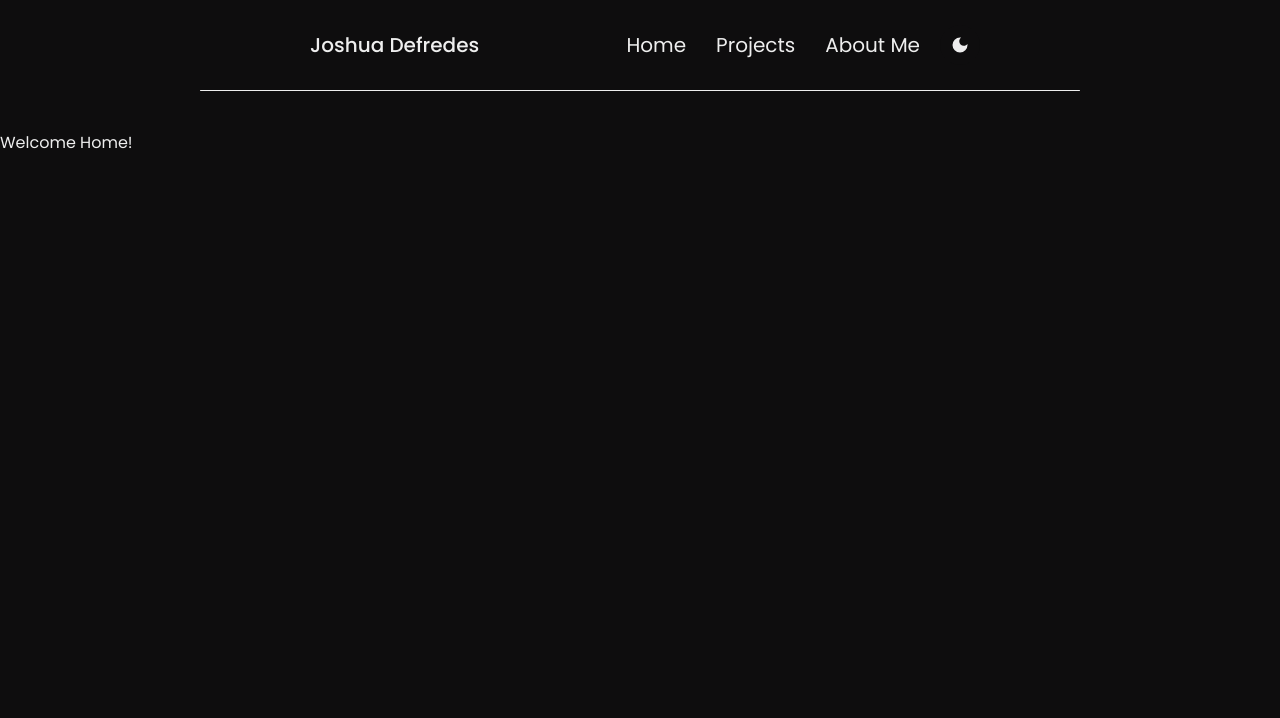
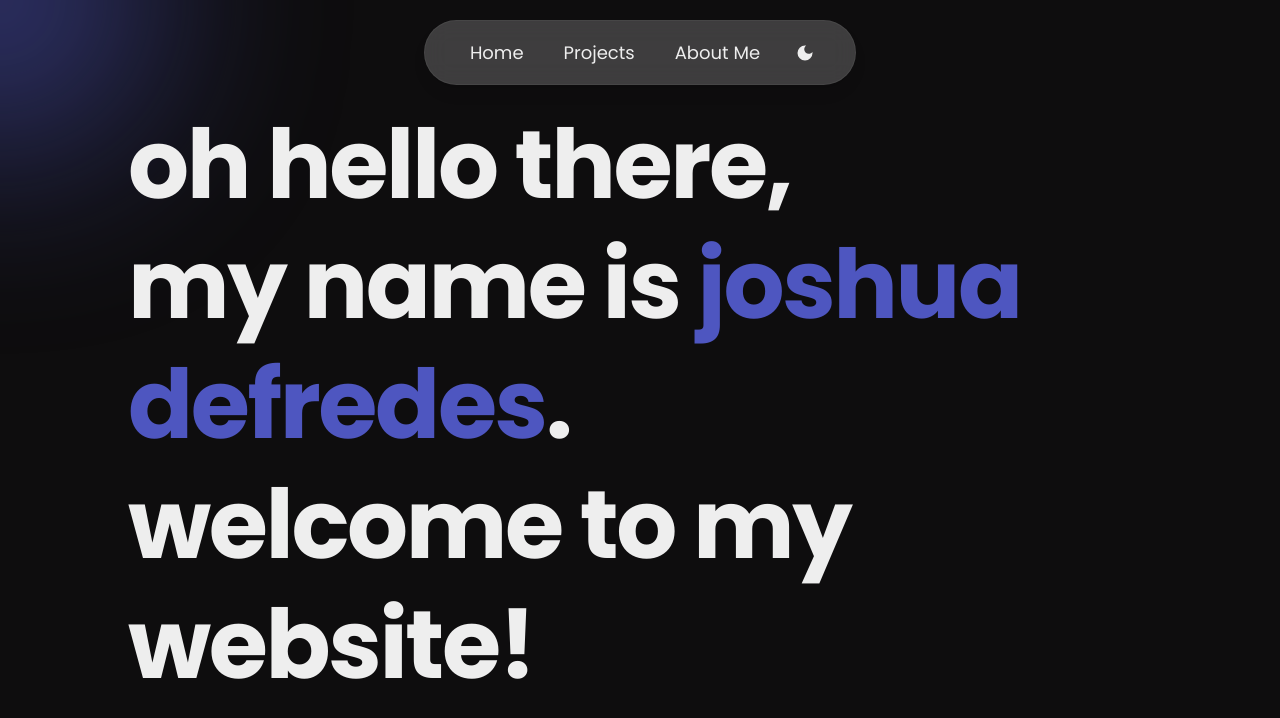
Before and after one commit to cheesyriver/My-Personal-Website, a Next.js app in the folder my-portfolio/: page / in a window 1280 px wide. Shown: the top 718 px of the page. Built offline with nearby package versions, Linux system fonts and the light colour scheme.

Commit message:
Edited home page design

```diff
--- a/my-portfolio/app/components/NavBar.tsx
+++ b/my-portfolio/app/components/NavBar.tsx
@@ -4,26 +4,22 @@ import ThemeToggle from "./ThemeToggle";
 function NavBar() {
   return (
     <>
-      <nav className="flex flex-row items-center justify-between px-[50px] py-[25px] mx-[250px] my-[0px]">
-        <Link href="/" className="text-[20px] font-[500] py-[5px] px-[10px] cursor-pointer select-none">
-          Joshua Defredes
-        </Link>
-
+      <nav className="sticky top-0 z-50 flex flex-row items-center justify-evenly px-[30px] py-[10px] mx-auto w-max min-w-[20vw] bg-(--opaque-color) backdrop-blur-md border border-(--border-color) rounded-full shadow-lg mt-5">
         <ul className="flex items-center justify-center flex-row gap-[10px]">
-          <li className="list-none hover:bg-(--base-variant) rounded-[50px] cursor-pointer">
-            <Link href="/" className="inline-block text-[20px] px-[10px] py-[5px]">
+          <li className="list-none hover:bg-(--base-variant) rounded-[50px] cursor-pointer transition-all duration-[0.4s]">
+            <Link href="/" className="inline-block text-[18px] px-[15px] py-[8px]">
               Home
             </Link>
           </li>
 
-          <li className="list-none hover:bg-(--base-variant) rounded-[50px] cursor-pointer">
-            <Link href="/projects" className="inline-block text-[20px] px-[10px] py-[5px]">
+          <li className="list-none hover:bg-(--base-variant) rounded-[50px] cursor-pointer transition-all duration-[0.4s]">
+            <Link href="/projects" className="inline-block text-[18px] px-[15px] py-[8px]">
               Projects
             </Link>
           </li>
 
-          <li className="list-none hover:bg-(--base-variant) rounded-[50px] cursor-pointer">
-            <Link href="/about" className="inline-block text-[20px] px-[10px] py-[5px]">
+          <li className="list-none hover:bg-(--base-variant) rounded-[50px] cursor-pointer transition-all duration-[0.4s]">
+            <Link href="/about" className="inline-block text-[18px] px-[15px] py-[8px]">
               About Me
             </Link>
           </li>
@@ -31,8 +27,6 @@ function NavBar() {
           <ThemeToggle />
         </ul>
       </nav>
-
-      <hr className="block h-[1px] rounded-[1px] mx-[200px] mb-[5vh]" />
     </>
   );
 }
--- a/my-portfolio/app/components/ThemeToggle.tsx
+++ b/my-portfolio/app/components/ThemeToggle.tsx
@@ -24,7 +24,7 @@ function ThemeToggle() {
 
 
     return (
-        <button id="color-mode-toggle" className="h-[40px] w-[40px] bg-(--base-color) rounded-[50%] flex items-center justify-center px-[10px] hover:cursor-pointer hover:bg-(--base-variant)" onClick={ handleClick }>
+        <button id="color-mode-toggle" className="h-[40px] w-[40px] rounded-[50%] flex items-center justify-center px-[10px] hover:cursor-pointer hover:bg-(--base-variant) transition-all duration-[0.4s]" onClick={ handleClick }>
             {theme === "darkmode" ? <svg id="moon" className="fill-(--primary-text)" xmlns="http://www.w3.org/2000/svg" height="24px" viewBox="0 -960 960 960" width="24px" fill="#e3e3e3"><path d="M480-120q-150 0-255-105T120-480q0-150 105-255t255-105q14 0 27.5 1t26.5 3q-41 29-65.5 75.5T444-660q0 90 63 153t153 63q55 0 101-24.5t75-65.5q2 13 3 26.5t1 27.5q0 150-105 255T480-120Z"/></svg>: <svg id="sun" className="fill-(--primary-text)" xmlns="http://www.w3.org/2000/svg" height="24px" viewBox="0 -960 960 960" width="24px" fill="#e3e3e3"><path d="M480-280q-83 0-141.5-58.5T280-480q0-83 58.5-141.5T480-680q83 0 141.5 58.5T680-480q0 83-58.5 141.5T480-280ZM200-440H40v-80h160v80Zm720 0H760v-80h160v80ZM440-760v-160h80v160h-80Zm0 720v-160h80v160h-80ZM256-650l-101-97 57-59 96 100-52 56Zm492 496-97-101 53-55 101 97-57 59Zm-98-550 97-101 59 57-100 96-56-52ZM154-212l101-97 55 53-97 101-59-57Z"/></svg>}
         </button>
     )
--- a/my-portfolio/app/globals.css
+++ b/my-portfolio/app/globals.css
@@ -9,7 +9,9 @@
   --base-variant: #1b191c;
   --primary-text: #eeeeee;
   --secondary-text: #d7d7d8;
-  --accent-color: #4635b1;
+  --accent-color: #4e56c0;
+  --opaque-color: #ffffff33;
+  --border-color: #ffffff0d;
 }
 
 .lightmode{
@@ -17,7 +19,9 @@
   --base-variant: #e3e3e3;
   --primary-text: #0e0d0e;
   --secondary-text: #353238;
-  --accent-color: #4635b1;
+  --accent-color: #4e56c0;
+  --opaque-color: #0000001a;
+  --border-color: #0000000d;
 }
 
 body{
--- a/my-portfolio/app/page.tsx
+++ b/my-portfolio/app/page.tsx
@@ -1,7 +1,37 @@
+"use client";
+import { useEffect, useState } from "react";
+
 export default function Home() {
+  const [mousePos, setMousePos] = useState({ x: 0, y: 0 });
+
+  useEffect(() => {
+    const handleMouseMove = (e: { clientX: any; clientY: any; }) => {
+      setMousePos({ x: e.clientX, y: e.clientY });
+    };
+
+    window.addEventListener("mousemove", handleMouseMove);
+    return () => window.removeEventListener("mousemove", handleMouseMove);
+  }, []);
+
   return (
-    <main className="">
-      <h1>Welcome Home!</h1>
+    <main className="relative flex flex-col items-start justify-center min-h-[80vh] overflow-hidden bg-[--base-colour]">
+
+      <div
+        className="pointer-events-none fixed z-0 rounded-full blur-[100px] opacity-60"
+        style={{
+          width: '300px',
+          height: '300px',
+          backgroundColor: 'var(--accent-color)',
+          left: mousePos.x - 150,
+          top: mousePos.y - 150,
+        }}
+      />
+
+      <h1 className="relative z-10 text-6xl md:text-8xl font-bold text-left leading-tight tracking-tight pl-[10vw] pr-[10vw] select-none cursor-default">
+        oh hello there, <br />
+        my name is<span className="text-(--accent-color) select-text cursor-text selection:bg-(--accent-color) selection:text-white"> joshua defredes</span>.<br />
+        welcome to my website!
+      </h1>
     </main>
   );
 }
```
